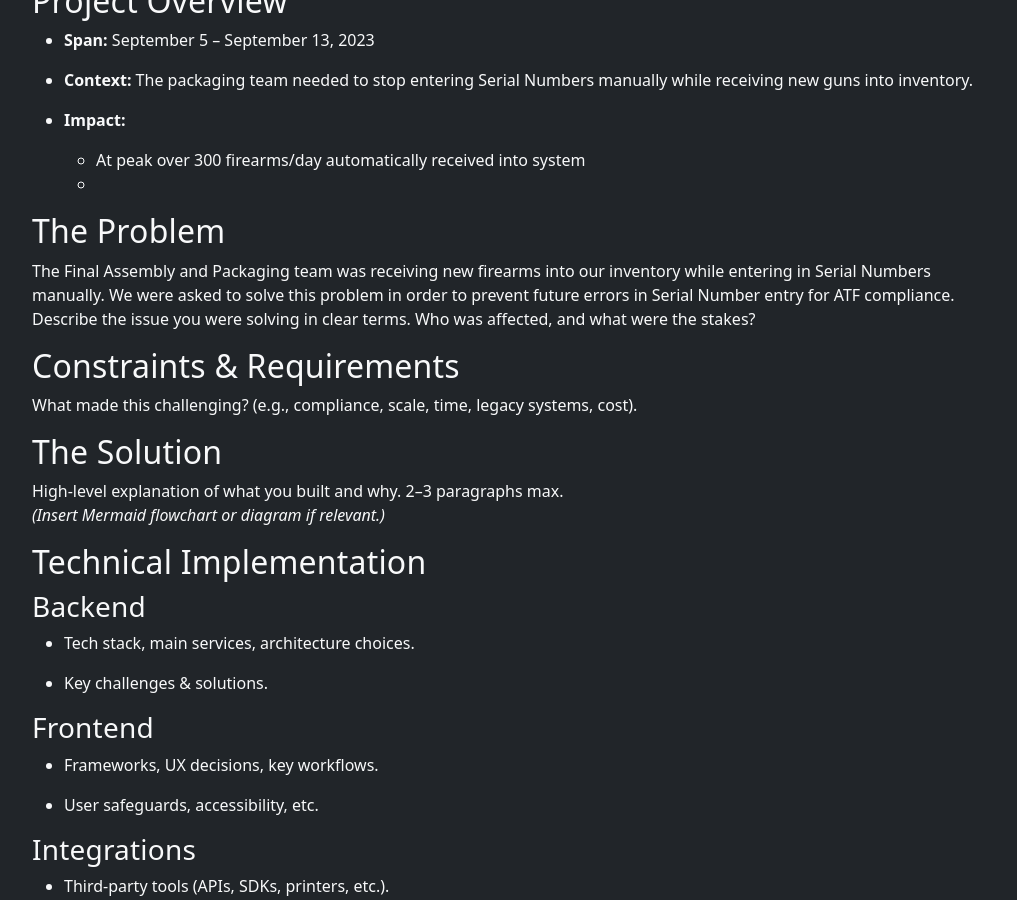
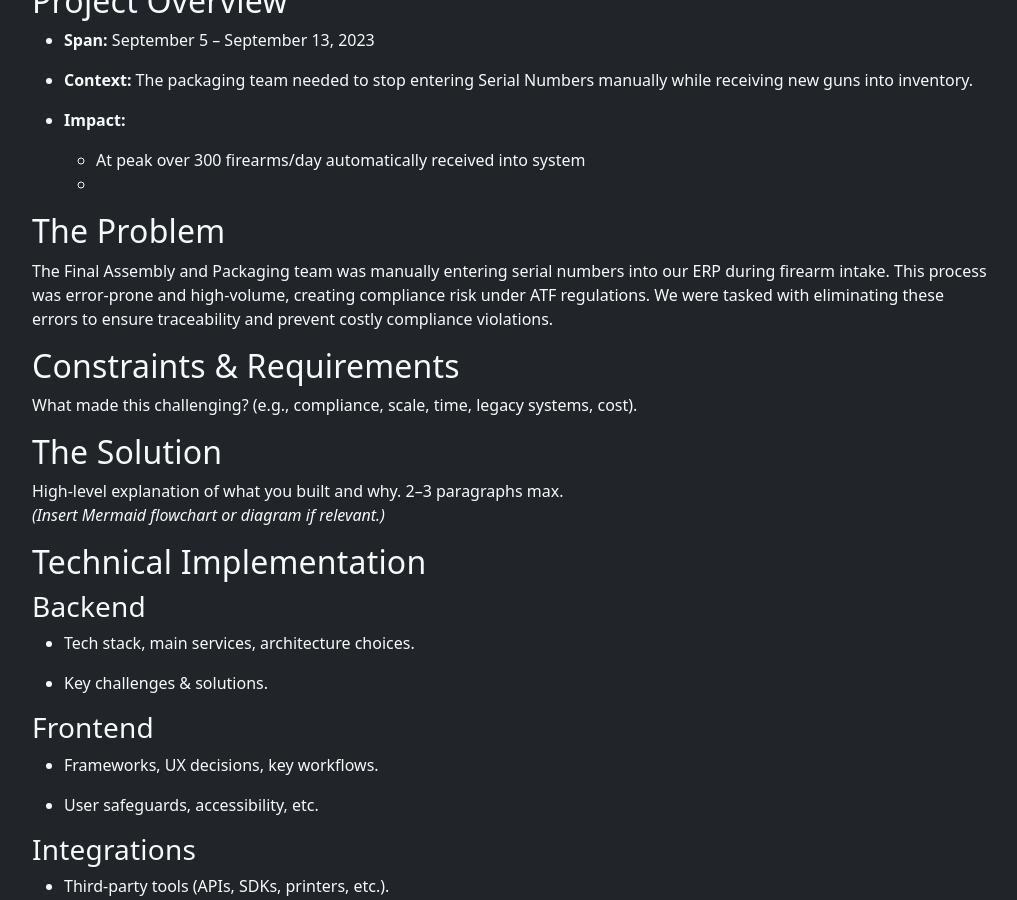
Before and after one commit to ChanceYoung/ChanceYoung.github.io, a Jekyll site: the page built from _projects/In Progress/packagingsolutionv1.md, in a window 1280 px wide and 900 px high, scrolled down 727 px. Shown: the whole window, without its empty margins (130-1147 px from the left). Built offline with Jekyll 4.4.1, drawn with Linux system fonts in a browser that asks for light colours.

Commit message:
_projects/In Progress/packagingsolutionv1.md updated from https://stackedit.io/

```diff
--- a/_projects/In Progress/packagingsolutionv1.md
+++ b/_projects/In Progress/packagingsolutionv1.md
@@ -32,8 +32,8 @@ The ERP system we used provided an integration toolkit written in .NET that used
 
 ## The Problem
 
-The Final Assembly and Packaging team was receiving new firearms into our inventory while entering in Serial Numbers manually. We were asked to solve this problem in order to prevent future errors in Serial Number entry for ATF compliance.
-Describe the issue you were solving in clear terms. Who was affected, and what were the stakes?
+The Final Assembly and Packaging team was manually entering serial numbers into our ERP during firearm intake. This process was error-prone and high-volume, creating compliance risk under ATF regulations. We were tasked with eliminating these errors to ensure traceability and prevent costly compliance violations.
+
 
 ## Constraints & Requirements
 
```
Also changed, not shown: other parts of _projects/In Progress/packagingsolutionv1.md (+2 -2 lines).
